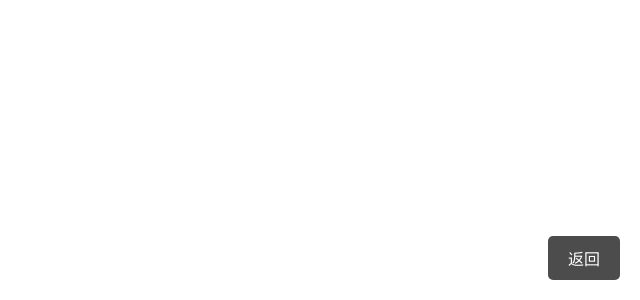
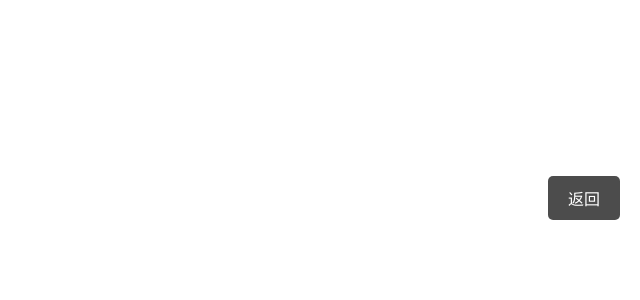
Before and after one commit to melodyzzy/music-melodyzzy, a plain HTML site: page links.html in a window 1280 px wide. Shown: the part 500-800 px from the top of the page, without its empty margins (640-1280 px from the left). Drawn offline with Linux system fonts and the light colour scheme.

Commit message:
styles.css

```diff
--- a/styles.css
+++ b/styles.css
@@ -38,8 +38,8 @@ body {
 }
 
 .back-button {
-    position: absolute;
-    bottom: 20px;
+    position: fixed;
+    bottom: 80px; /* 将按钮上移以避开进度条 */
     right: 20px;
     background-color: rgba(0, 0, 0, 0.7);
     border: none;
@@ -51,6 +51,7 @@ body {
     font-size: 16px;
     cursor: pointer;
     border-radius: 5px;
+    z-index: 1000; /* 确保按钮在最上层 */
 }
 
 /* 新增音频控制面板的样式 */
@@ -62,6 +63,7 @@ body {
     background-color: rgba(0, 0, 0, 0.7);
     padding: 10px;
     box-shadow: 0 0 10px rgba(0, 0, 0, 0.5);
+    z-index: 500; /* 确保控制面板位于返回按钮之下 */
 }
 
 audio {
```
